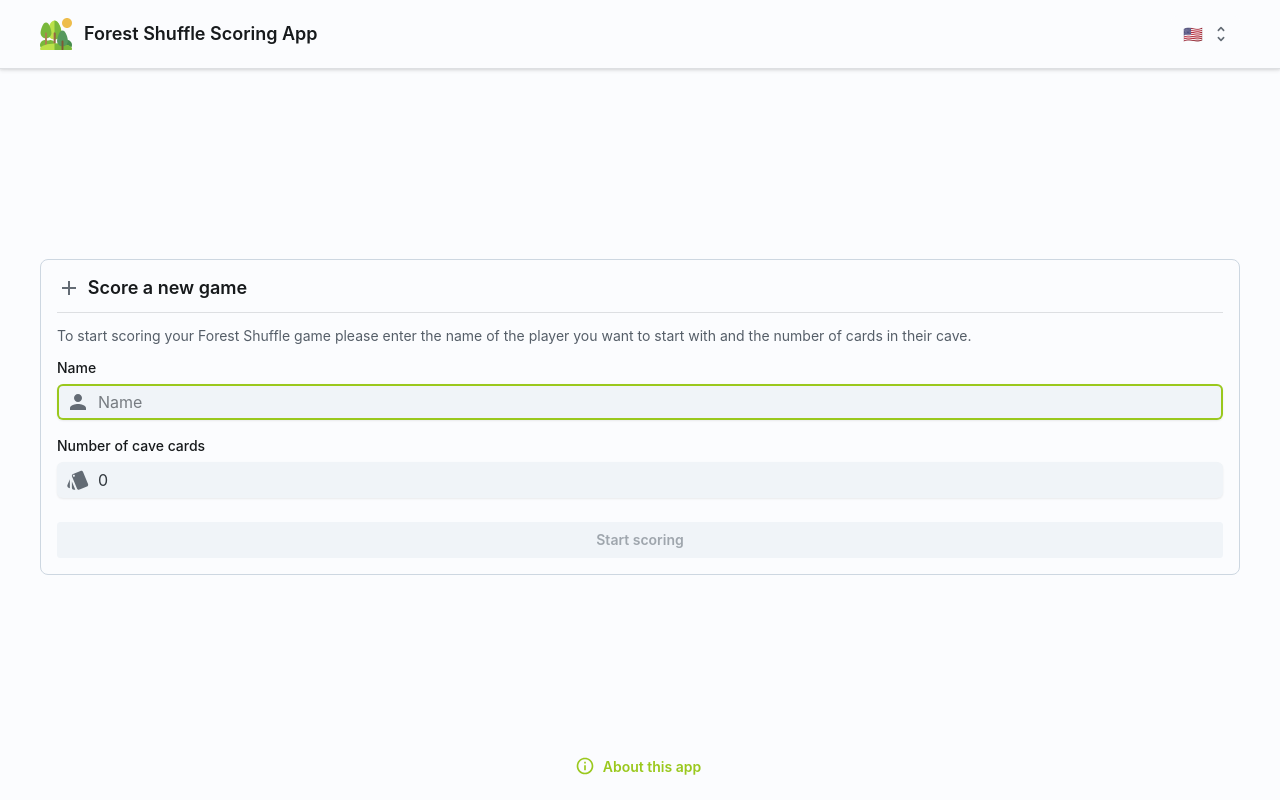
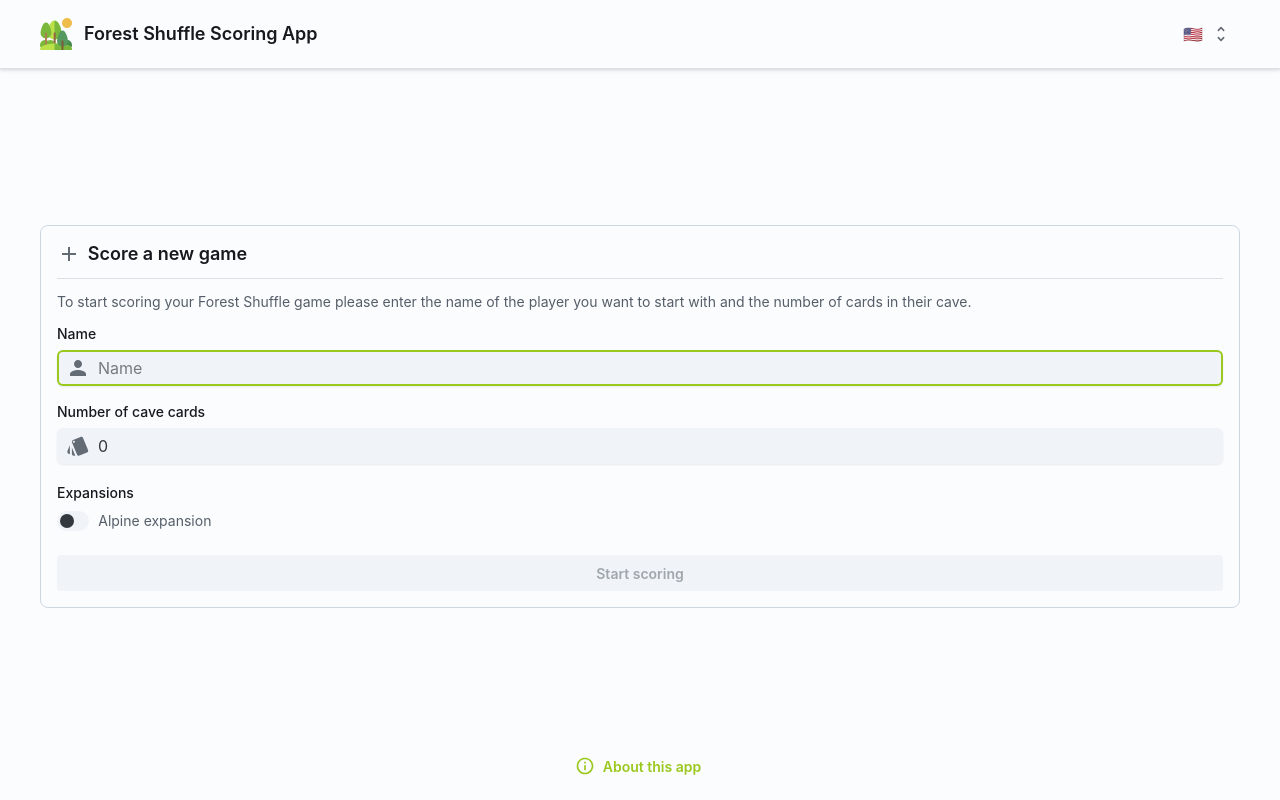
Before and after one commit to soldag/forest-shuffle-scoring, a React (Vite) app: page /#/new in a window 1280 px wide. Built offline with nearby package versions, Linux system fonts and the light colour scheme.

Commit message:
Allow to select expansions when creating game

```diff
--- a/src/actions/game.ts
+++ b/src/actions/game.ts
@@ -1,4 +1,4 @@
-import { DwellerCard, TreeCard } from "@/game";
+import { DwellerCard, Expansion, TreeCard } from "@/game";
 
 export enum GameActionType {
   CreateGame = "CREATE_GAME",
@@ -15,6 +15,7 @@ export enum GameActionType {
 }
 
 export interface CreateGamePayload {
+  expansions: Expansion[];
   playerName: string;
   caveCardCount: number;
 }
--- /dev/null
+++ b/src/components/common/ExpansionSelector.tsx
@@ -0,0 +1,63 @@
+import * as _ from "lodash-es";
+import { useIntl } from "react-intl";
+
+import { Stack, Switch, Typography } from "@mui/joy";
+import { SxProps } from "@mui/joy/styles/types";
+
+import { Expansion } from "@/game";
+import ExpansionNames from "@/translations/messages/ExpansionNames";
+
+interface ExpansionSelectorProps {
+  value?: Expansion[];
+  onChange?: (value: Expansion[]) => void;
+  sx?: SxProps;
+}
+
+const ExpansionSelector: React.FC<ExpansionSelectorProps> = ({
+  value = [],
+  onChange,
+  sx,
+}) => {
+  const intl = useIntl();
+
+  const handleChange = (expansion: Expansion, isChecked: boolean) => {
+    const newValue = isChecked
+      ? [...value, expansion]
+      : value.filter((e) => e !== expansion);
+
+    onChange?.([...new Set(newValue)]);
+  };
+
+  const options = _.orderBy(
+    Object.values(Expansion).map((expansion) => ({
+      value: expansion,
+      text: intl.formatMessage(ExpansionNames[expansion]),
+    })),
+    (o) => o.text,
+  );
+
+  return (
+    <Stack gap={1} sx={sx}>
+      {options.map(({ text, value: optionValue }) => (
+        <Typography
+          key={optionValue}
+          level="body-sm"
+          component="label"
+          startDecorator={
+            <Switch
+              sx={{ mr: 0.5 }}
+              variant="soft"
+              color={value.includes(optionValue) ? "primary" : "neutral"}
+              checked={value.includes(optionValue)}
+              onChange={(e) => handleChange(optionValue, e.target.checked)}
+            />
+          }
+        >
+          {text}
+        </Typography>
+      ))}
+    </Stack>
+  );
+};
+
+export default ExpansionSelector;
--- a/src/components/contexts/GameContext.tsx
+++ b/src/components/contexts/GameContext.tsx
@@ -43,7 +43,7 @@ interface GameContextProviderProps {
 
 const reducer: Reducer<State, GameAction> = (state, action) => {
   if (action.type === GameActionType.CreateGame) {
-    const game = createGame();
+    const game = createGame(action.payload.expansions);
     const player = createPlayer(
       action.payload.playerName,
       action.payload.caveCardCount,
--- a/src/components/views/CreateGameView/components/CreateGameCard.tsx
+++ b/src/components/views/CreateGameView/components/CreateGameCard.tsx
@@ -1,5 +1,6 @@
 import { useForm } from "react-hook-form";
 import { FormattedMessage } from "react-intl";
+import { useLocalStorage } from "usehooks-ts";
 
 import AddIcon from "@mui/icons-material/Add";
 import {
@@ -8,6 +9,7 @@ import {
   CardActions,
   CardContent,
   Divider,
+  FormLabel,
   Typography,
 } from "@mui/joy";
 import { SxProps } from "@mui/joy/styles/types";
@@ -15,13 +17,26 @@ import { SxProps } from "@mui/joy/styles/types";
 import AddPlayerForm, {
   AddPlayerFormFields,
 } from "@/components/common/AddPlayerForm";
+import ExpansionSelector from "@/components/common/ExpansionSelector";
+import { Expansion } from "@/game";
+
+interface CreateGameFormFields {
+  playerName: string;
+  caveCardCount: number;
+  expansions: Expansion[];
+}
 
 interface CreateGameCardProps {
   sx?: SxProps;
-  onSubmit: (values: AddPlayerFormFields) => void;
+  onSubmit: (values: CreateGameFormFields) => void;
 }
 
 const CreateGameCard: React.FC<CreateGameCardProps> = ({ sx, onSubmit }) => {
+  const [expansions, setExpansions] = useLocalStorage<Expansion[]>(
+    "expansions",
+    [],
+  );
+
   const {
     control,
     formState: { isValid, errors },
@@ -33,6 +48,12 @@ const CreateGameCard: React.FC<CreateGameCardProps> = ({ sx, onSubmit }) => {
       caveCardCount: 0,
     },
   });
+
+  const onSubmitWrapper = (values: AddPlayerFormFields) =>
+    onSubmit({
+      ...values,
+      expansions,
+    });
 
   return (
     <Card color="neutral" variant="outlined" sx={sx}>
@@ -56,12 +77,20 @@ const CreateGameCard: React.FC<CreateGameCardProps> = ({ sx, onSubmit }) => {
         <AddPlayerForm
           control={control}
           errors={errors}
-          onSubmit={handleSubmit(onSubmit)}
+          onSubmit={handleSubmit(onSubmitWrapper)}
         />
+
+        <FormLabel sx={{ mt: 2, mb: 0.5 }}>
+          <FormattedMessage
+            id="CreateGameView.CreateGameCard.expansions.label"
+            defaultMessage="Expansions"
+          />
+        </FormLabel>
+        <ExpansionSelector value={expansions} onChange={setExpansions} />
       </CardContent>
 
       <CardActions>
-        <Button disabled={!isValid} onClick={handleSubmit(onSubmit)}>
+        <Button disabled={!isValid} onClick={handleSubmit(onSubmitWrapper)}>
           <FormattedMessage
             id="CreateGameView.CreateGameCard.startScoring"
             defaultMessage="Start scoring"
--- a/src/game/factory.ts
+++ b/src/game/factory.ts
@@ -99,8 +99,8 @@ export const createPlayer = (
   forest: createForest(caveCardCount),
 });
 
-export const createGame = (): Game => ({
+export const createGame = (expansions?: Expansion[]): Game => ({
   id: generateId(),
-  deck: createDeck(),
+  deck: createDeck(expansions),
   players: [],
 });
--- a/src/translations/de.json
+++ b/src/translations/de.json
@@ -121,10 +121,12 @@
   "ConfirmResetModal.text": "Möchtest du wirklich eine neue Partie werten?",
   "ConfirmResetModal.title": "Eine neue Partie werten",
   "ConfirmResetModal.yes": "Ja",
+  "CreateGameView.CreateGameCard.expansions.label": "Erweiterungen",
   "CreateGameView.CreateGameCard.header": "Eine neue Partie werten",
   "CreateGameView.CreateGameCard.introduction": "Bitte gib den Namen der Person ein, mit der du beginnen möchtest, sowie die Anzahl der Karten in ihrer Höhle.",
   "CreateGameView.CreateGameCard.startScoring": "Wertung beginnen",
   "CreateGameView.about": "Über diese App",
+  "ExpansionNames.Alpine": "Alpin-Erweiterung",
   "ForestView.CaveModal.cancel": "Abbrechen",
   "ForestView.CaveModal.confirm": "Bestätigen",
   "ForestView.CaveModal.count.label": "Anzahl der Karten in der Höhle",
--- a/src/translations/en.json
+++ b/src/translations/en.json
@@ -121,10 +121,12 @@
   "ConfirmResetModal.text": "Do you really want to score a new game?",
   "ConfirmResetModal.title": "Score a new game",
   "ConfirmResetModal.yes": "Yes",
+  "CreateGameView.CreateGameCard.expansions.label": "Expansions",
   "CreateGameView.CreateGameCard.header": "Score a new game",
   "CreateGameView.CreateGameCard.introduction": "To start scoring your Forest Shuffle game please enter the name of the player you want to start with and the number of cards in their cave.",
   "CreateGameView.CreateGameCard.startScoring": "Start scoring",
   "CreateGameView.about": "About this app",
+  "ExpansionNames.Alpine": "Alpine expansion",
   "ForestView.CaveModal.cancel": "Cancel",
   "ForestView.CaveModal.confirm": "Confirm",
   "ForestView.CaveModal.count.label": "Number of cave cards",
--- /dev/null
+++ b/src/translations/messages/ExpansionNames.ts
@@ -0,0 +1,12 @@
+import { MessageDescriptor, defineMessages } from "react-intl";
+
+import { Expansion } from "@/game";
+
+const messages = defineMessages<Expansion, MessageDescriptor>({
+  ALPINE: {
+    id: "ExpansionNames.Alpine",
+    defaultMessage: "Alpine expansion",
+  },
+});
+
+export default messages;
```
